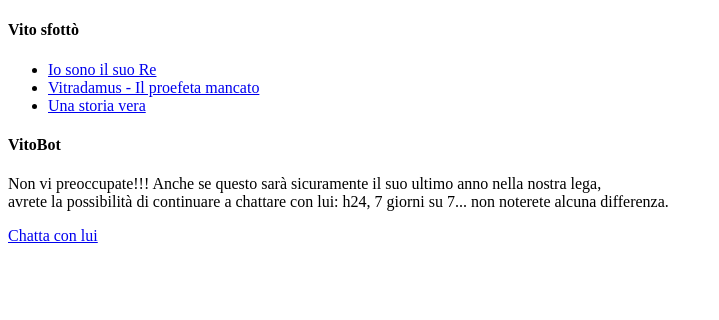
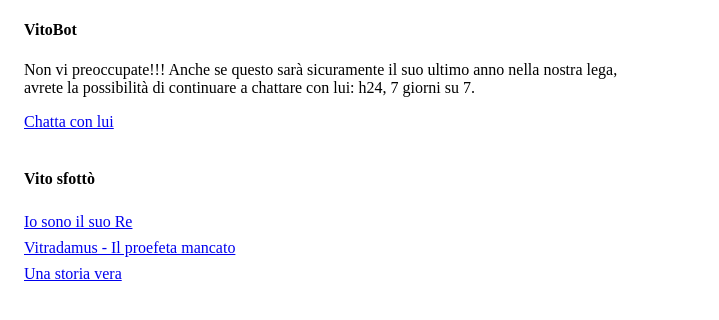
Before and after one commit to ncl83/vito-story, a plain HTML site: page index.html in a window 1280 px wide. Shown: the whole page, without its empty margins (0-719 px from the left). Drawn offline with Linux system fonts and the light colour scheme.

Commit message:
index css fixes

```diff
--- a/index.html
+++ b/index.html
@@ -5,12 +5,39 @@
     <title>Vito sfottò</title>
 
     <style>
+        * {
+            box-sizing: border-box;
+        }
 
+        .content {
+            padding: 0 1rem;
+        }
+
+        ul {
+            list-style-type: none;
+            padding: 0;
+        }
+
+        li {
+            padding: 0.25rem 0;
+        }
+        @media only screen and (-webkit-device-pixel-ratio: 3) {
+            html {
+                font-size: 5vw;
+            }
+        }
     </style>
 </head>
 <body>
   <div class="content">
-    <h4>Vito sfottò</h4>
+      <h4>VitoBot</h4>
+      <p>Non vi preoccupate!!! Anche se questo sarà sicuramente il suo ultimo anno nella nostra lega, <br/>
+          avrete la possibilità  di continuare a chattare con lui: h24, 7 giorni su 7.</p>
+      <a href="vito-bot.html">Chatta con lui</a>
+
+      <br/>
+      <br/>
+      <h4>Vito sfottò</h4>
       <ul>
           <li>
               <a href="sono_il_suo_re.html">Io sono il suo Re</a>
@@ -22,11 +49,6 @@
               <a href="una_storia_vera.html">Una storia vera</a>
           </li>
       </ul>
-
-      <h4>VitoBot</h4>
-      <p>Non vi preoccupate!!! Anche se questo sarà sicuramente il suo ultimo anno nella nostra lega, <br/>
-          avrete la possibilità  di continuare a chattare con lui: h24, 7 giorni su 7... non noterete alcuna differenza.</p>
-      <a href="vito-bot.html">Chatta con lui</a>
   </div>
 </body>
 </html>
```
Also changed, not shown: sono_il_suo_re.html (+1 -1 lines), una_storia_vera.html (+2 -2 lines).
